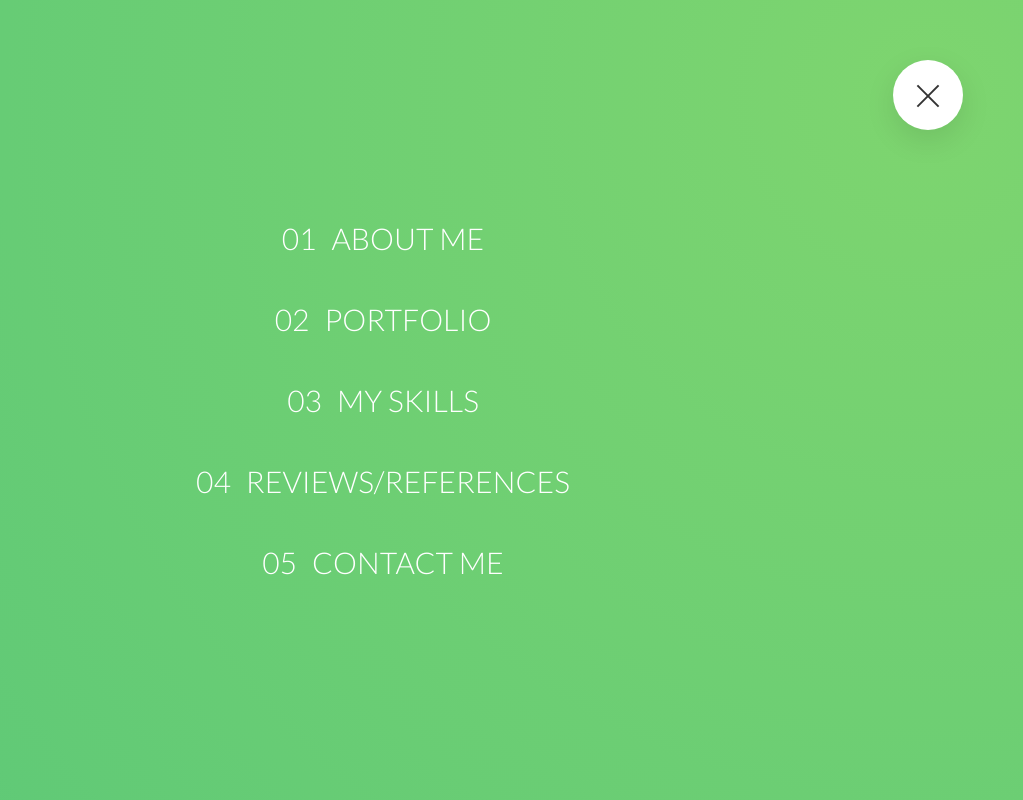
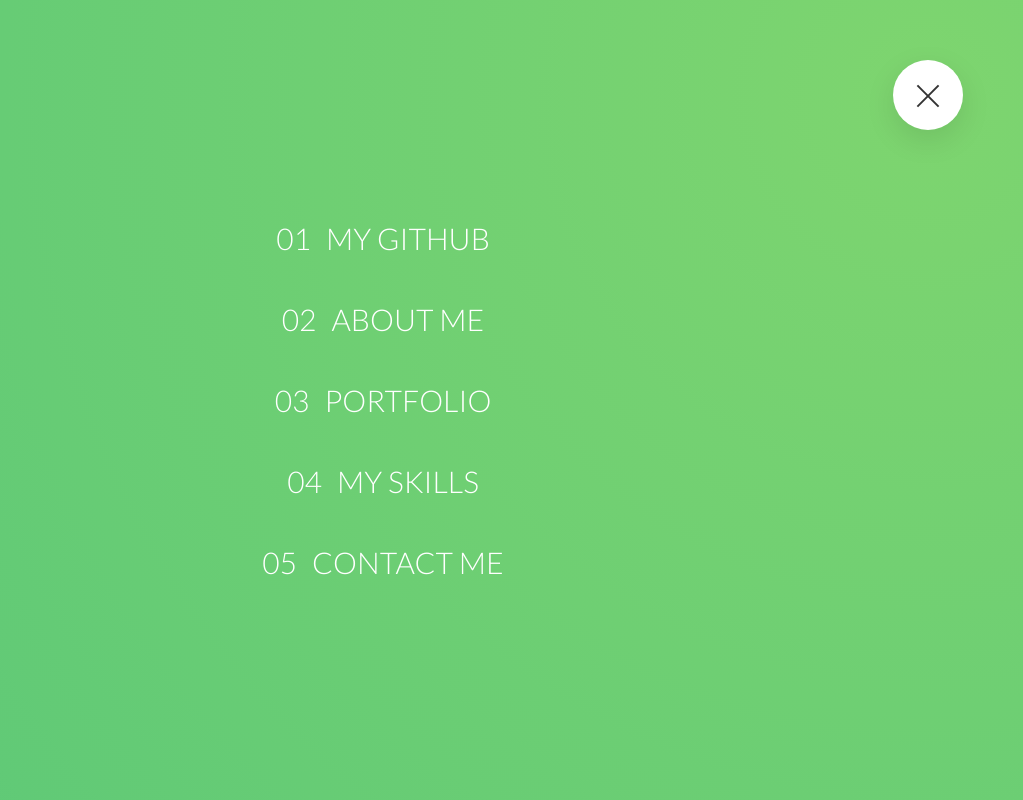
Before and after one commit to wpk12345/Web-Dev-Portfolio, a website: page index.html in a window 1280 px wide. Both pictures are taken after a click on the label 1185 px from the left and 95 px from the top of the page. Shown: the top 800 px of the page, without its empty margins (257-1280 px from the left). Drawn offline with Linux system fonts and the light colour scheme.

Commit message:
made some changes to header and logo

```diff
--- a/index.html
+++ b/index.html
@@ -15,7 +15,8 @@
 <!-- I will be using the BEM (block-element-modifier) method in class naming -->
 
 <body>
-    <div class="navigation">
+    <div class="navigation" name="top">
+
         <input type="checkbox" class="navigation__checkbox" id="navi-toggle">
 
         <label for="navi-toggle" class="navigation__button">
@@ -26,11 +27,11 @@
 
         <nav class="navigation__nav">
             <ul class="navigation__list">
-                <li class="navigation__item"><a href="#" class="navigation__link"><span>01</span>About Me</a></li>
-                <li class="navigation__item"><a href="#" class="navigation__link"><span>02</span>Portfolio</a></li>
-                <li class="navigation__item"><a href="#" class="navigation__link"><span>03</span>My Skills</a></li>
-                <li class="navigation__item"><a href="#" class="navigation__link"><span>04</span>Reviews/References</a></li>
-                <li class="navigation__item"><a href="#" class="navigation__link"><span>05</span>Contact Me</a></li>
+                <li class="navigation__item"><a href="https://github.com/wpk12345" class="navigation__link"><span>01</span>My Github</a></li>
+                <li class="navigation__item"><a href="index.html#about_me" class="navigation__link"><span>02</span>About Me</a></li>
+                <li class="navigation__item"><a href="#portfolio" class="navigation__link"><span>03</span>Portfolio</a></li>
+                <li class="navigation__item"><a href="#skills"class="navigation__link"><span>04</span>My Skills</a></li>
+                <li class="navigation__item"><a href="#contact" class="navigation__link"><span>05</span>Contact Me</a></li>
                 </ul>
         </nav>
     </div>
@@ -46,15 +47,16 @@
                 <span class="heading-primary--sub">Web Developer</span>
             </h1>
 
-            <a href="#section-tours" class="btn btn--white btn--animated">My Work</a>
+            <a href="#portfolio" class="btn btn--white btn--animated">My Work</a>
         </div>
     </header>
 
     <main>
+        <a name="about_me">
         <section class="section-about">
             <div class="u-center-text u-margin-bottom-big">
                 <h2 class="heading-secondary">
-                    Exciting tours for adventurous people
+                    About Me
                 </h2>
             </div>
 
@@ -104,7 +106,7 @@
             </div>
         </section>
 
-        <section class="section-features">
+        <section id="skills" class="section-features">
 
             <div class="row">
                 <div class="col-1-of-4">
@@ -149,7 +151,7 @@
             </div>
         </section>
 
-        <section class="section-tours" id="section-tours">
+        <section id="portfolio" class="section-tours" id="section-tours">
             <div class="u-center-text u-margin-bottom-big">
                 <h2 class="heading-secondary">
                     Most popular tours
@@ -314,7 +316,7 @@
             </div>
         </section>
 
-        <section class="section-book">
+        <section id="contact" class="section-book">
             <div class="row">
                 <div class="book">
                     <div class="book__form">
--- a/sass/layout/_header.scss
+++ b/sass/layout/_header.scss
@@ -4,7 +4,7 @@
       to right bottom,
       rgba($color-primary-light, 0.8),
       rgba($color-primary-dark, 0.8)),
-  url(../img/hero-small.jpg);
+  url(../img/header.jpg);
   background-size: cover;
   background-position: top;
   position: relative;
```
Also changed, not shown: css/style.css, img/header.jpg (added), img/wklogo.jpg (added).
